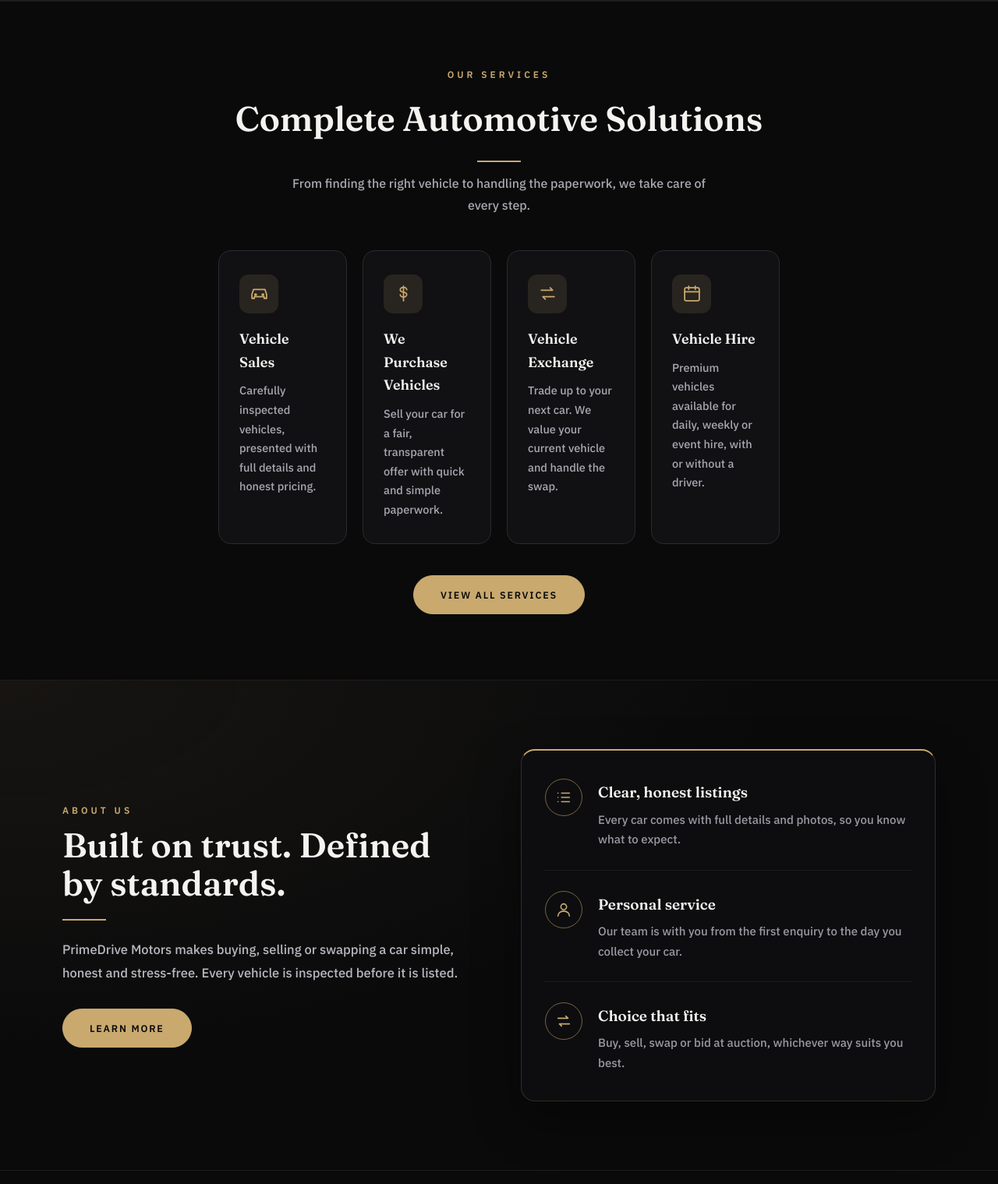
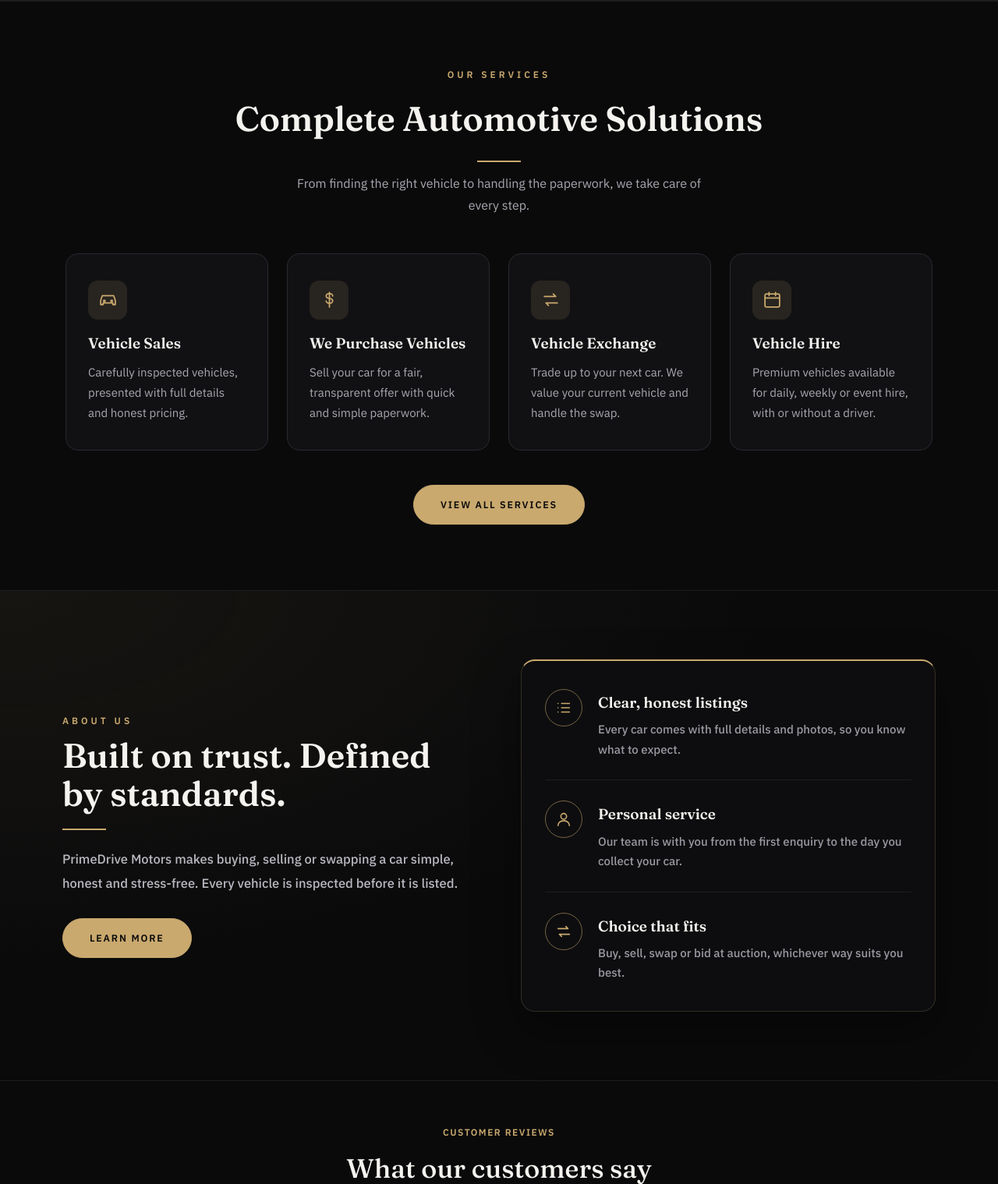
Before and after one commit to Hushberry/car-dealer-website, a Flask app: page / in a window 1280 px wide. Shown: the part 820-2339 px from the top of the page at 78% size. Run offline with Flask 3, Linux system fonts and the light colour scheme; data that the repository does not hold is empty; parts of the project's set-up code (start-up, migrations or seed data) failed here and were passed over; some libraries are stand-ins or nearby versions.

Commit message:
before light services fix

```diff
--- a/static/css/light-theme.css
+++ b/static/css/light-theme.css
@@ -205,6 +205,10 @@ html[data-theme="light"] .st-card{border:1px solid #ceced3;background:#e9e9ec}
 html[data-theme="light"] .st-ico{color:#866832}
 html[data-theme="light"] .st-card p{color:#4c4c54}
 html[data-theme="light"] #backToTop,html[data-theme="light"] .backToTop,html[data-theme="light"] #backToTop *,html[data-theme="light"] .backToTop *{color:#9c9ca5 !important;stroke:#9c9ca5 !important}
+html[data-theme="light"][data-theme="light"] .st-card{background:#030303 !important;box-shadow:0 8px 26px rgba(20,16,8,0.024)}
+html[data-theme="light"][data-theme="light"] .st-card:hover{box-shadow:0 14px 34px rgba(20,16,8,0.04)}
+html[data-theme="light"][data-theme="light"] .st-card p,html[data-theme="light"][data-theme="light"] .st-sub{color:#74747f !important}
+html[data-theme="light"][data-theme="light"] .st-ico{background:#281e0b !important}
 html[data-theme="light"] .sold-banner{color:#972c20}
 html[data-theme="light"] .photo-stage{background:#ededef}
 html[data-theme="light"] .photo-nav{border:1px solid rgba(3,3,3,0.25);background:rgba(242,242,243,0.55);color:#000000}
--- a/static/css/style.css
+++ b/static/css/style.css
@@ -2725,3 +2725,17 @@ html[data-theme="light"] .cp-map iframe{filter:none}
 /* Scroll-up fix */
 #backToTop,.backToTop,#backToTop *,.backToTop *{color:#0a0a0b !important;stroke:#0a0a0b !important}
 #backToTop,.backToTop{background:#c9a96e !important;border:1px solid #b8975a !important}
+
+/* Services cards v3 */
+.services-teaser .cc-inner{max-width:1160px !important;width:100%;padding-left:24px;padding-right:24px;box-sizing:border-box}
+.st-grid{gap:24px !important;margin:48px auto 44px !important}
+.st-card{padding:34px 28px !important;min-width:0}
+.st-card h3{font-size:19px !important;line-height:1.3;margin:0 0 12px !important}
+.st-card p{font-weight:400 !important;font-size:15px !important;line-height:1.75 !important}
+.st-sub{font-weight:400 !important}
+html[data-theme="light"] .st-card{background:#fff !important;border-color:#e6dfd0 !important;box-shadow:0 8px 26px rgba(20,16,8,.06)}
+html[data-theme="light"] .st-card:hover{border-color:#c9a96e !important;box-shadow:0 14px 34px rgba(20,16,8,.1)}
+html[data-theme="light"] .st-card p,html[data-theme="light"] .st-sub{color:#55555d !important}
+html[data-theme="light"] .st-ico{background:#f5ecda !important}
+@media (max-width:1100px){.st-grid{grid-template-columns:repeat(2,1fr) !important}}
+@media (max-width:600px){.st-grid{grid-template-columns:1fr !important}}
--- a/templates/_nav.html
+++ b/templates/_nav.html
@@ -1,5 +1,5 @@
 <script id="theme-boot">(function(){try{if(localStorage.getItem("theme")==="light"){document.documentElement.setAttribute("data-theme","light");}}catch(e){}})();</script>
-<link rel="stylesheet" href="{{ url_for('static', filename='css/light-theme.css') }}?v=1792783697">
+<link rel="stylesheet" href="{{ url_for('static', filename='css/light-theme.css') }}?v=1792784278">
 <div class="topbar site-nav">
     <div class="topbar-inner">
         <a href="{{ url_for('home') }}" class="brand">{{ brand_html }}</a>
--- a/templates/_theme_head.html
+++ b/templates/_theme_head.html
@@ -1,6 +1,6 @@
 <script>(function(){try{if(localStorage.getItem("theme")==="light"){document.documentElement.setAttribute("data-theme","light");}}catch(e){}})();</script>
-<link rel="stylesheet" href="{{ url_for('static', filename='css/light-theme.css') }}?v=1792783697">
-<link rel="stylesheet" href="{{ url_for('static', filename='css/light-admin.css') }}?v=1792783697">
+<link rel="stylesheet" href="{{ url_for('static', filename='css/light-theme.css') }}?v=1792784278">
+<link rel="stylesheet" href="{{ url_for('static', filename='css/light-admin.css') }}?v=1792784278">
 <style>
 .theme-fab{position:fixed;right:16px;bottom:16px;z-index:9999;width:46px;height:46px;padding:0;margin:0;border-radius:50%;border:1px solid rgba(201,169,110,.6);background:#131316;color:#c9a96e;cursor:pointer;display:inline-flex;align-items:center;justify-content:center;box-shadow:0 8px 24px rgba(0,0,0,.35);transition:.2s}
 .theme-fab:hover{background:#c9a96e;color:#0a0a0b}
```
